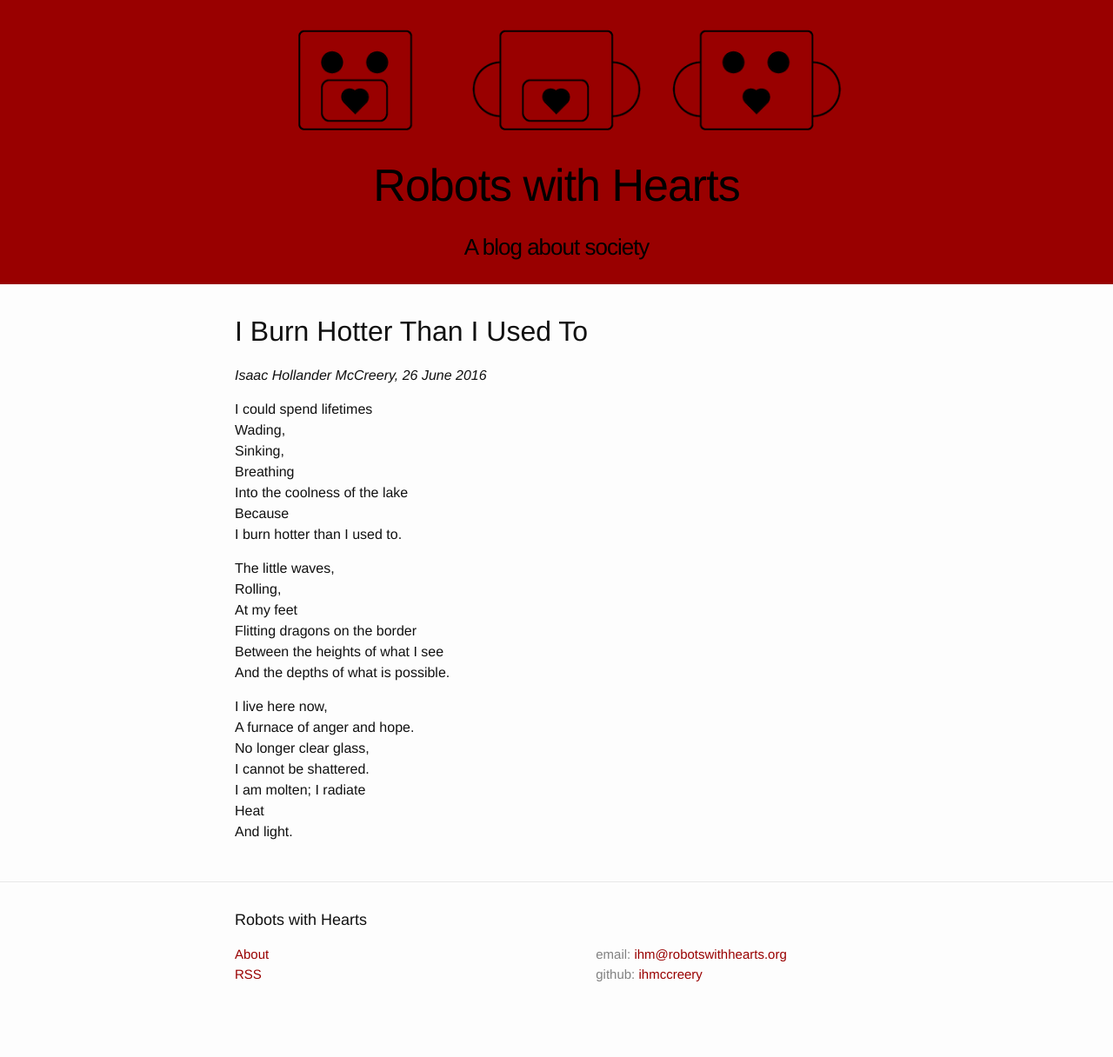
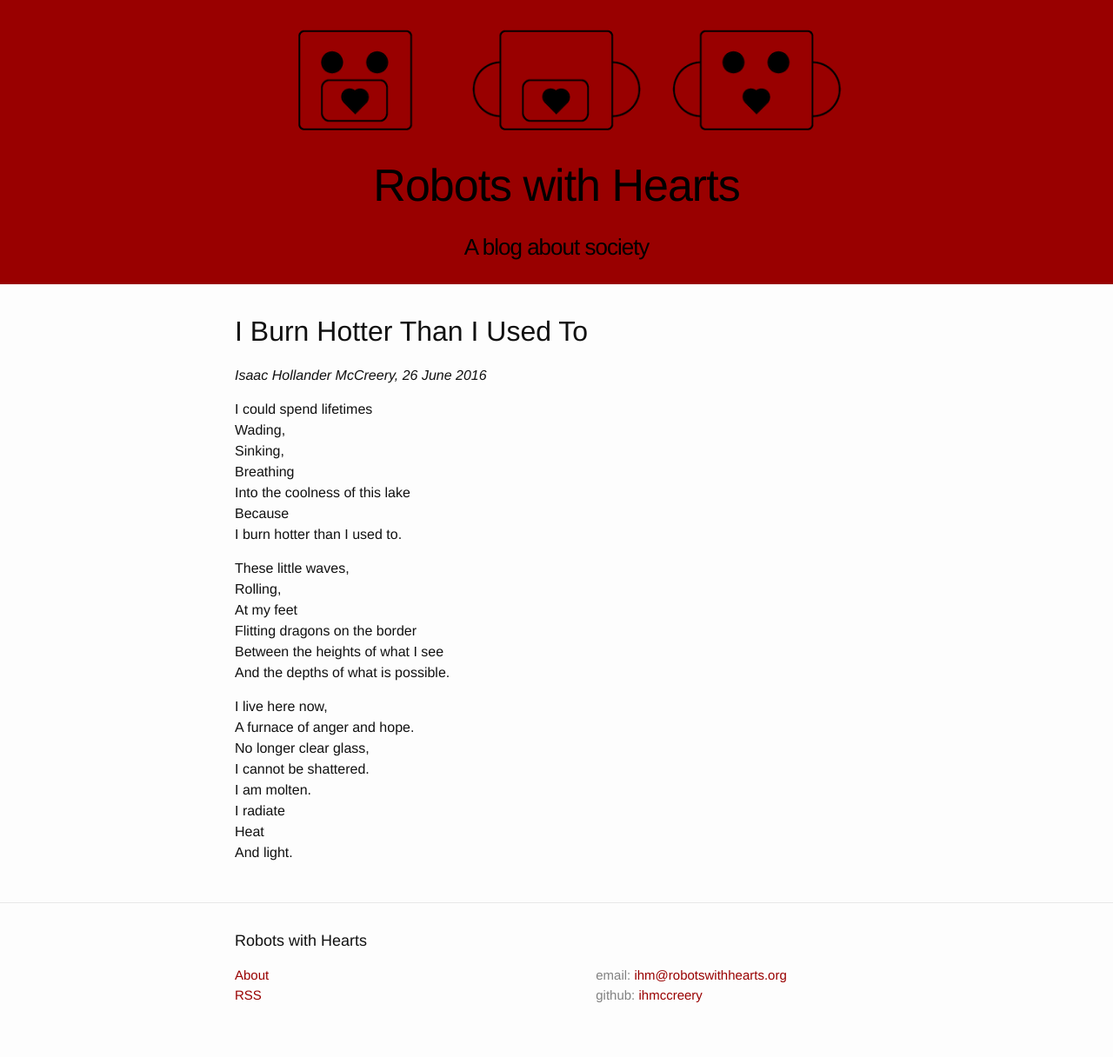
Before and after one commit to ihmccreery/ihmccreery.github.io, a Jekyll site: the page built from _posts/2016-06-26-i-burn-hotter-than-i-used-to.md, in a window 1280 px wide. Shown: the whole page at 87% size. Built offline with Jekyll 4.4.1, drawn with Linux system fonts in a browser that asks for light colours; before the commit the page ends 1192 px from its top, so only the background shows below that.

Commit message:
Formatting

```diff
--- a/_posts/2016-06-26-i-burn-hotter-than-i-used-to.md
+++ b/_posts/2016-06-26-i-burn-hotter-than-i-used-to.md
@@ -11,11 +11,11 @@ I could spend lifetimes
 Wading,
 Sinking,
 Breathing
-Into the coolness of the lake
+Into the coolness of this lake
 Because
 I burn hotter than I used to.
 
-The little waves,
+These little waves,
 Rolling,
 At my feet
 Flitting dragons on the border
@@ -26,6 +26,7 @@ I live here now,
 A furnace of anger and hope.
 No longer clear glass,
 I cannot be shattered.
-I am molten; I radiate
+I am molten.
+I radiate
 Heat
 And light.
```
